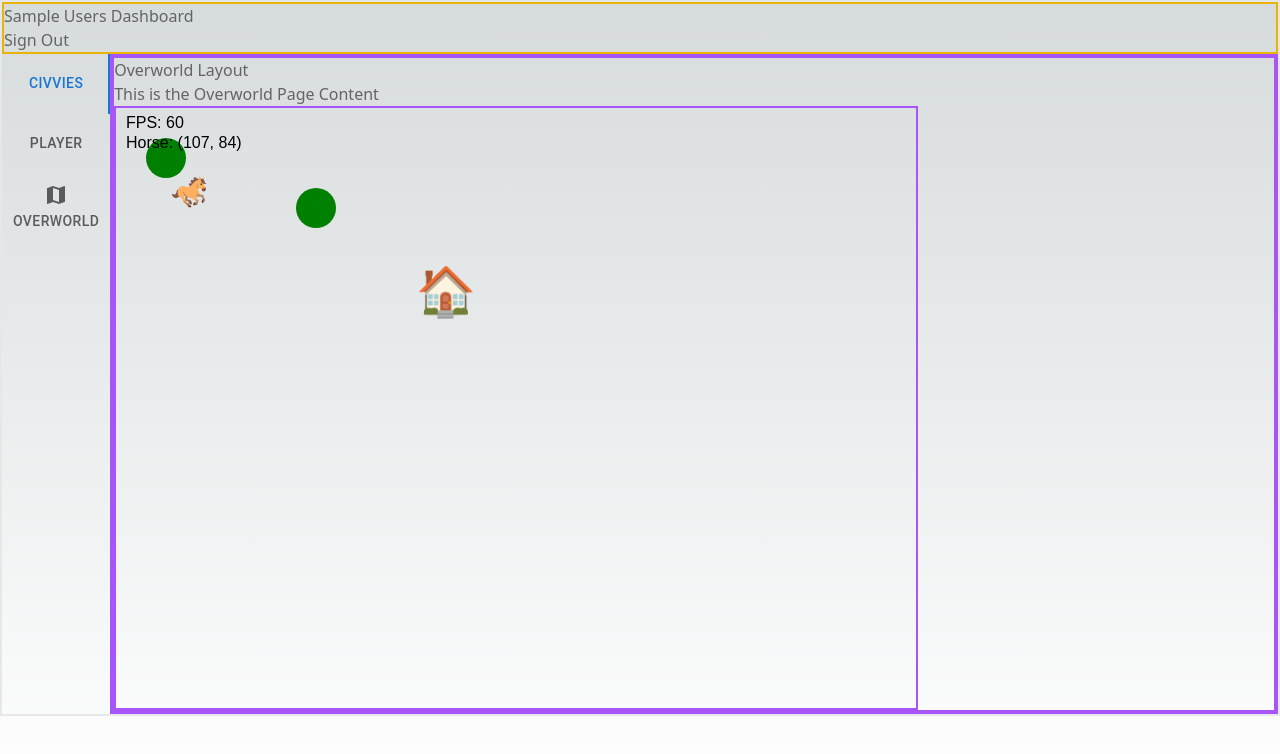
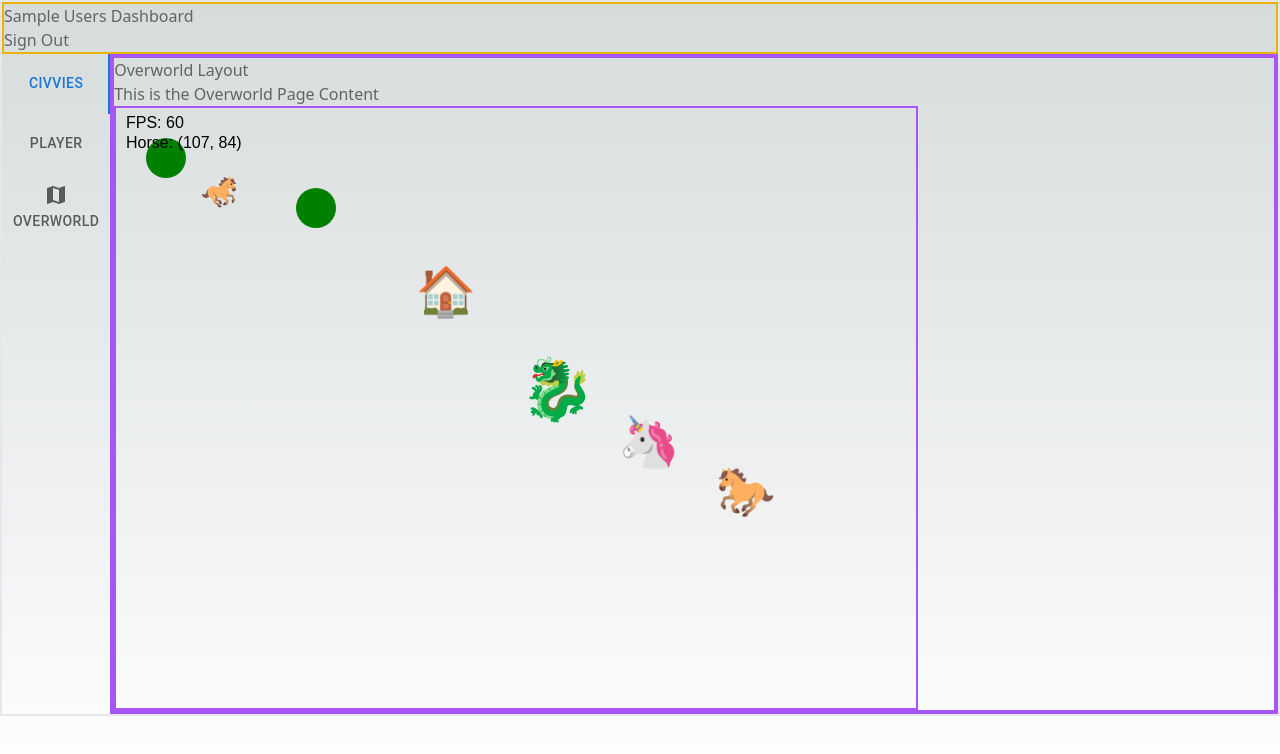
Before and after one commit to dstadz/idler, a Next.js app: page /dashboard/overworld in a window 1280 px wide. Shown: the top 754 px of the page. Built offline with nearby package versions, Linux system fonts and the light colour scheme; no server answers; sample sign-in values are in the browser's storage.

Commit message:
init add canvas elements

```diff
--- a/src/app/dashboard/overworld/page.tsx
+++ b/src/app/dashboard/overworld/page.tsx
@@ -4,10 +4,17 @@ import Canvas from '@/components/Canvas'
 import React from 'react'
 
 const OverworldPage = () => {
+
+  const units = [
+    { position: [100, 150], target: [400, 300], speed: 5, node: '🐉', size: 60, children: [] },
+    { position: [200, 250], target: [500, 350], speed: 3, node: '🦄', size: 50, children: [] },
+    { position: [300, 350], target: [600, 400], speed: 4, node: '🐎', size: 48, children: [] }
+  ]
+
   return (
     <div>
       This is the Overworld Page Content
-      <Canvas />
+      <Canvas units={units} />
     </div>
   )
 }
--- /dev/null
+++ b/src/classes/canvas.ts
@@ -0,0 +1,39 @@
+export class CanvasElement {
+  constructor({
+    ctx,
+    position,
+    target,
+    speed,
+    node,
+    size,
+    children,
+  }) {
+    this.ctx = ctx
+    this.position = position
+    this.target = target
+    this.speed = speed
+    this.node = node
+    this.size = size
+    this.children = children
+  }
+
+  drawUnit() {
+    this.ctx.font = this.size + 'px serif'
+    this.ctx.fillText(this.node, this.position[0], this.position[1])
+  }
+
+  updatePosition() {
+    const dx = this.target[0] - this.position[0]
+    const dy = this.target[1] - this.position[1]
+    const distance = Math.sqrt(dx * dx + dy * dy)
+
+    this.position = [
+      this.position[0] + (dx / distance) * this.speed,
+      this.position[1] + (dy / distance) * this.speed
+    ]
+  }
+
+  updateTarget(newTarget) {
+    this.target = newTarget
+  }
+}
--- a/src/components/Canvas.tsx
+++ b/src/components/Canvas.tsx
@@ -1,3 +1,4 @@
+import { CanvasElement } from '@/classes/canvas'
 import { useRef, useEffect, useState } from 'react'
 
 const useCentralHub = ({
@@ -23,10 +24,12 @@ const useCentralHub = ({
     }
   }
 
+
 const Canvas = ({
   units,
 }) => {
   const canvasRef = useRef(null)
+  const [elements, setElements] = useState([])
   const fpsRef = useRef(0) // Use ref to track FPS directly
   let {
     centralHubPosition,
@@ -37,10 +40,12 @@ const Canvas = ({
     speed
   } = useCentralHub({})
 
-
   useEffect(() => {
     const canvas = canvasRef.current
     const ctx = canvas.getContext('2d')
+    const newElements = units.map(item => new CanvasElement({ ctx, ...item, }))
+    setElements(newElements) // Update state with new elements
+
     let lastFrameTime = performance.now()
     let frameCount = 0
     let fpsTime = 0
@@ -79,7 +84,7 @@ const Canvas = ({
 
       // ctx.rotate(angle) // Rotate the canvas by the angle of movement
       ctx.font = '30px serif' // Set the font size for the emoji
-      ctx.fillText('🐎', isMovingRight ? 15 : -15, 10) // Adjust the position based on flip
+      ctx.fillText('🐎', -15, 10) // Adjust the position based on flip
 
       ctx.restore() // Restore the canvas to its original state
 
@@ -127,6 +132,7 @@ const Canvas = ({
     }
 
     const gameLoop = (timestamp) => {
+      console.log(`🚀 ~ file: Canvas.tsx:165 ~ :`, {elements})
       const deltaTime = timestamp - lastFrameTime
       lastFrameTime = timestamp
 
@@ -141,17 +147,43 @@ const Canvas = ({
 
       updatePosition()
       draw()
+    //   elements.forEach(element => {
+    //     console.log(`🚀 ~ file: Canvas.tsx:167 ~ gameLoop ~ element:`, element)
+    //     element.updatePosition()
+    //     element.drawUnit()
+    // })
       requestAnimationFrame(gameLoop)
     }
 
     requestAnimationFrame(gameLoop)
   }, [])
-  return <canvas
-    ref={canvasRef}
-    width={800}
-    height={600}
-    className="border-2 border-purple-500 border-rounded"
-  />
+
+  // Use `elements` as needed in rendering or other effects
+  useEffect(() => {
+    if (elements.length) {
+      // Logic to draw elements on the canvas or interact with them
+      const gameLoop = (timestamp) => {
+        console.log(`🚀 ~ file: Canvas.tsx:165 ~ :`, {elements})
+        elements.forEach(element => {
+          console.log(`🚀 ~ file: Canvas.tsx:167 ~ gameLoop ~ element:`, element)
+          element.updatePosition()
+          element.drawUnit()
+      })
+        requestAnimationFrame(gameLoop)
+      }
+
+      requestAnimationFrame(gameLoop)
+    }
+  }, [elements]) // This effect runs whenever `elements` is updated
+
+  return (
+    <canvas
+      ref={canvasRef}
+      width={800}
+      height={600}
+      className="border-2 border-purple-500 border-rounded"
+    />
+  )
 }
 
 export default Canvas
```
